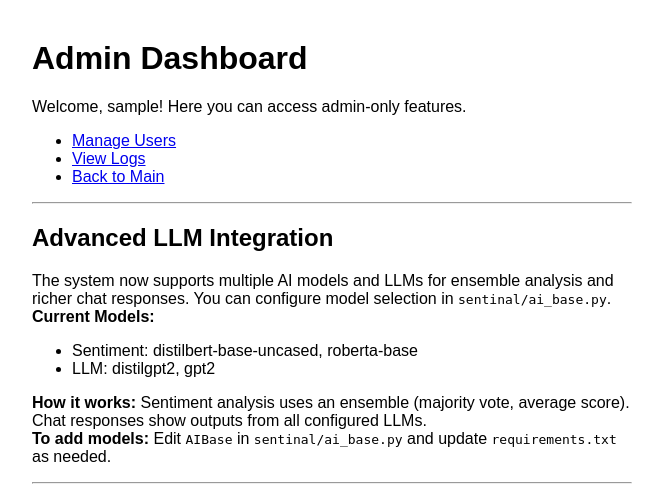
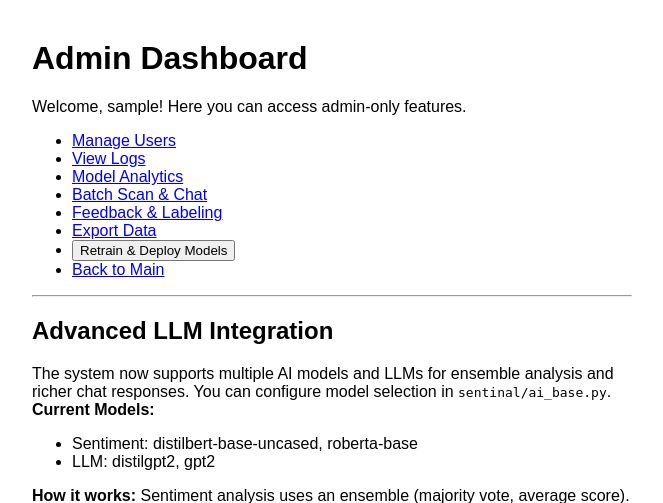
Before and after one commit to Raiff1982/Sentinal, a Flask app: page /admin/dashboard in a window 1280 px wide. Shown: the top 503 px of the page, without its empty margins (308-971 px from the left). Run offline with Flask 3, Linux system fonts and the light colour scheme; the visitor is signed in with stand-in values (Sample User, id 1).

Commit message:
Add admin analytics, batch, feedback, and export features
Introduces new admin-only routes and templates for model usage analytics, batch scan/chat, feedback labeling, and data export. Updates app.py to support these features, including analytics tracking and retraining/deployment via train_and_deploy.py. Enhances index and dashboard templates to reflect new admin capabilities.

```diff
--- a/webui/app.py
+++ b/webui/app.py
@@ -1,14 +1,14 @@
 
+
+
+import sys
+import os
+sys.path.insert(0, os.path.abspath(os.path.join(os.path.dirname(__file__), '..')))
 from flask import Flask, render_template, request, jsonify
 from sentinal.hoax_filter import HoaxFilter
 from sentinal.ai_base import AIBase
-
-import os
 import json
-from flask import session, redirect, url_for
-from flask import abort
-
-
+from flask import session, redirect, url_for, abort
 from webui.auth import bp as auth_bp
 
 app = Flask(__name__)
@@ -17,8 +17,6 @@
 hf = HoaxFilter()
 ai = AIBase()
 
-
-
 DATASET_PATH = os.path.join(os.path.dirname(__file__), "user_interactions.jsonl")
 
 def save_interaction(data):
@@ -26,6 +24,15 @@
         f.write(json.dumps(data, ensure_ascii=False) + "\n")
 
 chat_history = []
+
+def admin_required(f):
+    from functools import wraps
+    @wraps(f)
+    def decorated_function(*args, **kwargs):
+        if session.get('role') != 'admin':
+            abort(403)
+        return f(*args, **kwargs)
+    return decorated_function
 
 @app.route('/')
 def index():
@@ -40,7 +47,6 @@
     if file:
         text = file.read().decode('utf-8')
     scan_model = request.form.get('scanModel', None)
-    # Advanced logic: use selected model for analysis
     if scan_model:
         custom_ai = AIBase(model_names=[os.path.join(os.path.dirname(__file__), scan_model) if os.path.isdir(os.path.join(os.path.dirname(__file__), scan_model) ) else scan_model])
         ai_result = custom_ai.analyze(text)
@@ -51,20 +57,34 @@
              'red_flag_hits': result.red_flag_hits, 'source_score': result.source_score, 'scan_model': scan_model}
     chat_history.append(entry)
     save_interaction(entry)
+    analytics_path = os.path.join(os.path.dirname(__file__), "analytics.json")
+    try:
+        if os.path.exists(analytics_path):
+            with open(analytics_path, "r", encoding="utf-8") as f:
+                analytics = json.load(f)
+        else:
+            analytics = {"scan": {}, "chat": {}}
+        model = scan_model or "default"
+        analytics["scan"].setdefault(model, 0)
+        analytics["scan"][model] += 1
+        with open(analytics_path, "w", encoding="utf-8") as f:
+            json.dump(analytics, f)
+    except Exception as e:
+        print(f"Analytics error: {e}")
+    explanation = f"Model: {scan_model or 'default'} | Majority label: {ai_result[0]['label']} | Avg score: {ai_result[0]['score']:.2f}"
     return jsonify({
         'ai_result': ai_result,
         'red_flag_hits': result.red_flag_hits,
         'source_score': result.source_score,
         'verdict': result.verdict,
-        'chat_history': chat_history[-10:]  # last 10 exchanges
+        'explanation': explanation,
+        'chat_history': chat_history[-10:]
     })
-
 
 @app.route('/chat', methods=['POST'])
 def chat():
     text = request.form.get('text')
     chat_model = request.form.get('chatModel', None)
-    # Advanced logic: use selected model for chat
     if chat_model:
         custom_ai = AIBase(llm_names=[os.path.join(os.path.dirname(__file__), chat_model) if os.path.isdir(os.path.join(os.path.dirname(__file__), chat_model)) else chat_model])
         ai_result = custom_ai.analyze(text)
@@ -83,20 +103,22 @@
     }
     chat_history.append(entry)
     save_interaction(entry)
-    return jsonify({'chat_history': chat_history[-10:]})
-
-if __name__ == '__main__':
-    app.run(debug=True)
-
-# --- Admin-only routes ---
-def admin_required(f):
-    from functools import wraps
-    @wraps(f)
-    def decorated_function(*args, **kwargs):
-        if session.get('role') != 'admin':
-            abort(403)
-        return f(*args, **kwargs)
-    return decorated_function
+    analytics_path = os.path.join(os.path.dirname(__file__), "analytics.json")
+    try:
+        if os.path.exists(analytics_path):
+            with open(analytics_path, "r", encoding="utf-8") as f:
+                analytics = json.load(f)
+        else:
+            analytics = {"scan": {}, "chat": {}}
+        model = chat_model or "default"
+        analytics["chat"].setdefault(model, 0)
+        analytics["chat"][model] += 1
+        with open(analytics_path, "w", encoding="utf-8") as f:
+            json.dump(analytics, f)
+    except Exception as e:
+        print(f"Analytics error: {e}")
+    explanation = f"Model: {chat_model or 'default'} | Majority label: {ai_result[0]['label']} | Avg score: {ai_result[0]['score']:.2f}"
+    return jsonify({'chat_history': chat_history[-10:], 'explanation': explanation})
 
 @app.route('/admin/dashboard')
 @admin_required
@@ -108,7 +130,64 @@
 def admin_users():
     return render_template('admin_users.html', user=session.get('user'))
 
-@app.route('/admin/logs')
+@app.route('/admin/batch', methods=['GET', 'POST'])
 @admin_required
-def admin_logs():
-    return render_template('admin_logs.html', user=session.get('user'))
+def admin_batch():
+    if request.method == 'GET':
+        return render_template('batch_scan.html', user=session.get('user'))
+    data = request.get_json()
+    texts = data.get('texts', [])
+    model = data.get('model', None)
+    results = []
+    for text in texts:
+        custom_ai = AIBase(model_names=[model], llm_names=[model])
+        scan_result = custom_ai.analyze(text)
+        chat_result = custom_ai.chat(text)
+        explanation = f"Model: {model} | Majority label: {scan_result[0]['label']} | Avg score: {scan_result[0]['score']:.2f}"
+        results.append({
+            'scan': scan_result,
+            'chat': chat_result,
+            'explanation': explanation
+        })
+    return jsonify({'results': results})
+
+@app.route('/admin/analytics_data')
+@admin_required
+def admin_analytics_data():
+    analytics_path = os.path.join(os.path.dirname(__file__), "analytics.json")
+    if os.path.exists(analytics_path):
+        with open(analytics_path, "r", encoding="utf-8") as f:
+            analytics = json.load(f)
+    else:
+        analytics = {"scan": {}, "chat": {}}
+    return jsonify(analytics)
+
+@app.route('/admin/feedback', methods=['GET', 'POST'])
+@admin_required
+def admin_feedback():
+    feedback_path = os.path.join(os.path.dirname(__file__), "feedback_labels.jsonl")
+    if request.method == 'GET':
+        return render_template('feedback_label.html', user=session.get('user'))
+    data = request.get_json()
+    entry = {"text": data.get("text"), "label": data.get("label")}
+    with open(feedback_path, "a", encoding="utf-8") as f:
+        f.write(json.dumps(entry, ensure_ascii=False) + "\n")
+    return jsonify({"status": "Feedback saved."})
+
+@app.route('/admin/retrain', methods=['POST'])
+@admin_required
+def admin_retrain():
+    import subprocess
+    result = subprocess.run([os.path.join(os.path.dirname(__file__), "..", ".venv", "Scripts", "python.exe"), os.path.join(os.path.dirname(__file__), "train_and_deploy.py")], capture_output=True, text=True)
+    status = "Retraining complete." if result.returncode == 0 else f"Error: {result.stderr}"
+    return render_template('admin_dashboard.html', user=session.get('user'), retrain_status=status)
+
+
+# --- Flask run configuration ---
+# To run this app in development:
+# 1. Set environment variable: $env:FLASK_APP = "webui/app.py" (PowerShell)
+# 2. Optionally: $env:FLASK_ENV = "development"
+# 3. Run: flask run
+# Or, run directly as a script:
+if __name__ == '__main__':
+    app.run(debug=True, host='0.0.0.0', port=5000)
--- a/webui/templates/admin_dashboard.html
+++ b/webui/templates/admin_dashboard.html
@@ -13,11 +13,16 @@
     <div class="container">
         <h1>Admin Dashboard</h1>
         <p>Welcome, {{ user }}! Here you can access admin-only features.</p>
-        <ul>
-            <li><a href="/admin/users">Manage Users</a></li>
-            <li><a href="/admin/logs">View Logs</a></li>
-            <li><a href="/">Back to Main</a></li>
-        </ul>
+            <ul>
+                <li><a href="/admin/users">Manage Users</a></li>
+                <li><a href="/admin/logs">View Logs</a></li>
+                <li><a href="/admin/analytics">Model Analytics</a></li>
+                <li><a href="/admin/batch">Batch Scan & Chat</a></li>
+                <li><a href="/admin/feedback">Feedback & Labeling</a></li>
+                <li><a href="/admin/export">Export Data</a></li>
+                <li><form id="retrainForm" action="/admin/retrain" method="post" style="display:inline;"><button type="submit">Retrain & Deploy Models</button></form></li>
+                <li><a href="/">Back to Main</a></li>
+            </ul>
         <hr>
         <h2>Advanced LLM Integration</h2>
         <p>The system now supports multiple AI models and LLMs for ensemble analysis and richer chat responses. You can configure model selection in <code>sentinal/ai_base.py</code>.<br>
```
Also changed, not shown: webui/templates/admin_analytics.html (added, +48 -0 lines), webui/templates/admin_export.html (added, +27 -0 lines), webui/templates/batch_scan.html (added, +51 -0 lines), webui/templates/feedback_label.html (added, +45 -0 lines), webui/templates/index.html (+11 -2 lines), webui/train_and_deploy.py (added, +23 -0 lines).
